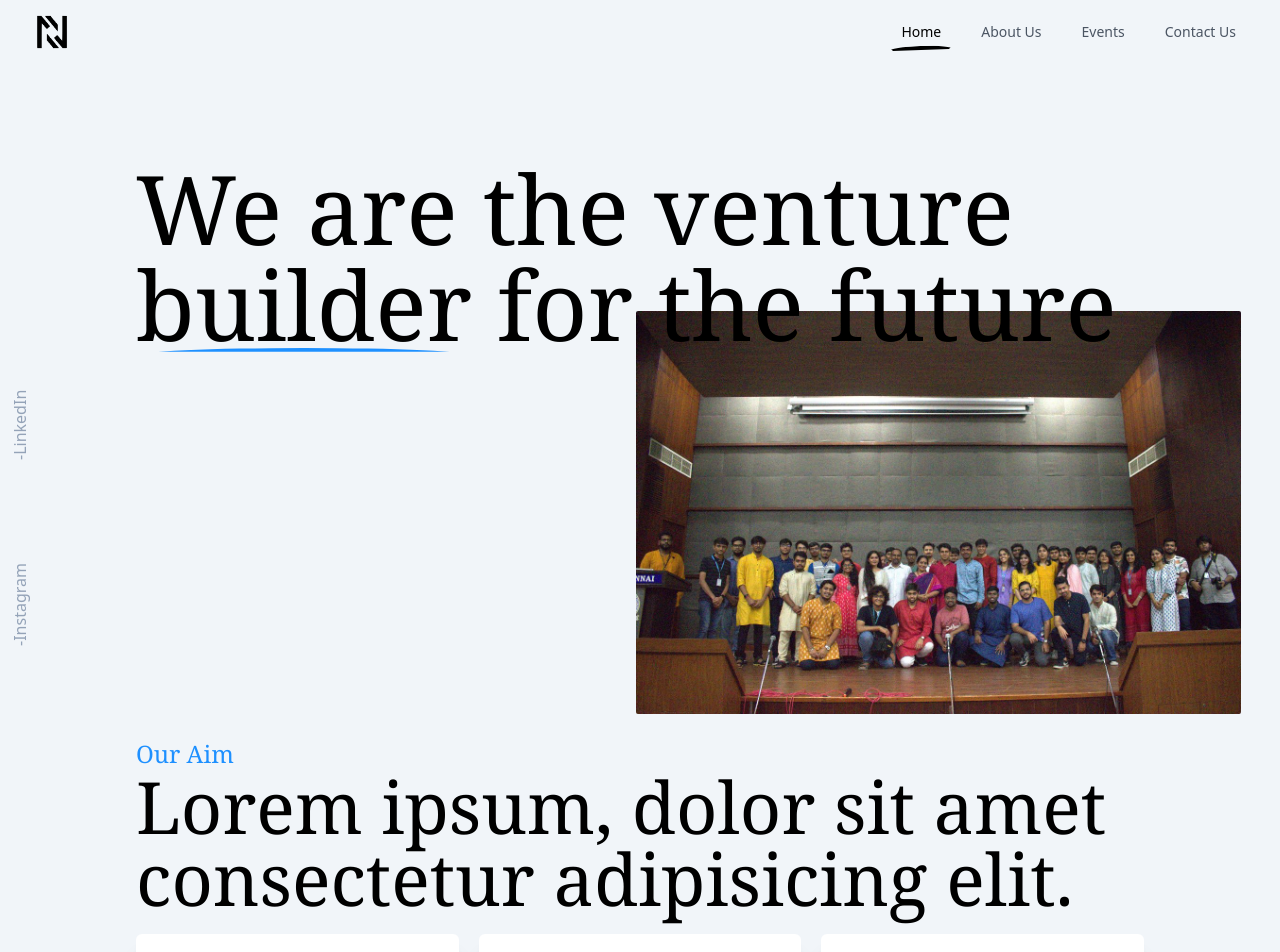
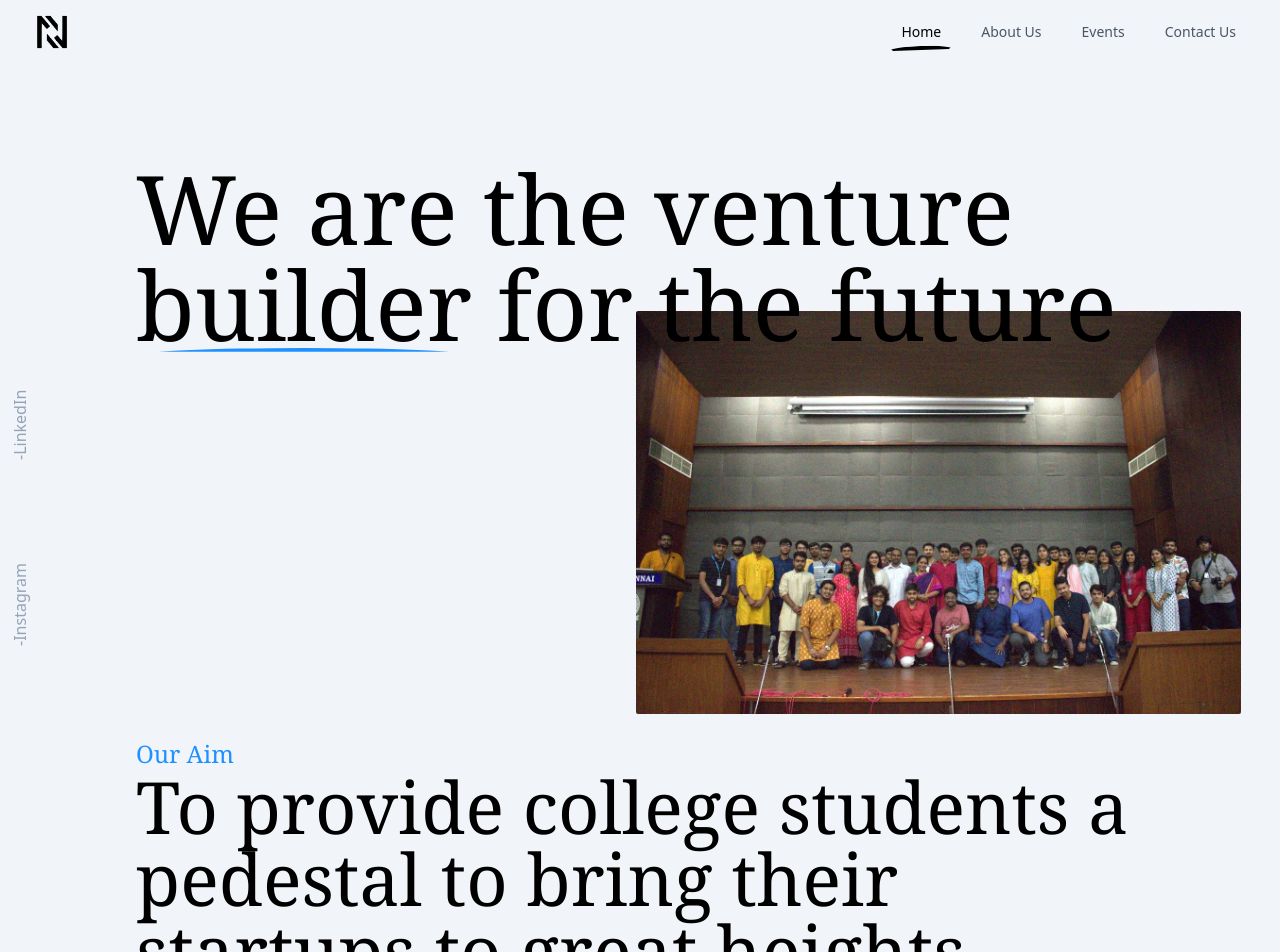
Before and after one commit to mohammadshaad/nexseed-vitc, a React (Create React App) app: page / in a window 1280 px wide. Shown: the top 952 px of the page. Built offline with nearby package versions, Linux system fonts and the light colour scheme.

Commit message:
Updated the Aim

```diff
--- a/src/components/Aim/aim.jsx
+++ b/src/components/Aim/aim.jsx
@@ -8,7 +8,8 @@ const Aim = () => {
           <div className="text-lg md:text-2xl font-medium font-serif text-[#1E90FF]">
             Our Aim
           </div>
-          Lorem ipsum, dolor sit amet consectetur adipisicing elit.
+          To provide college students a pedestal to bring their startups to
+          great heights
         </div>
       </div>
       <div className="flex md:grid md:grid-cols-3 gap-5 items-center justify-center flex-col md:flex-row">
```
